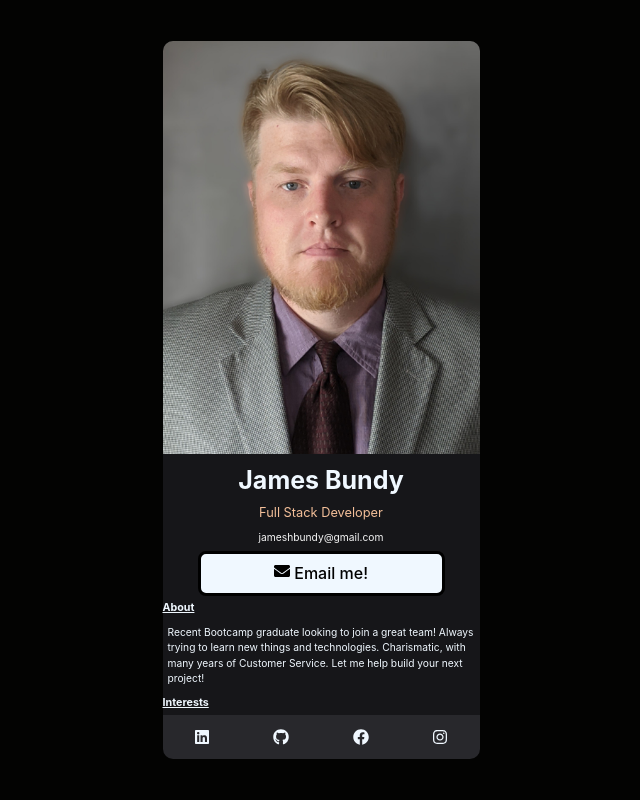
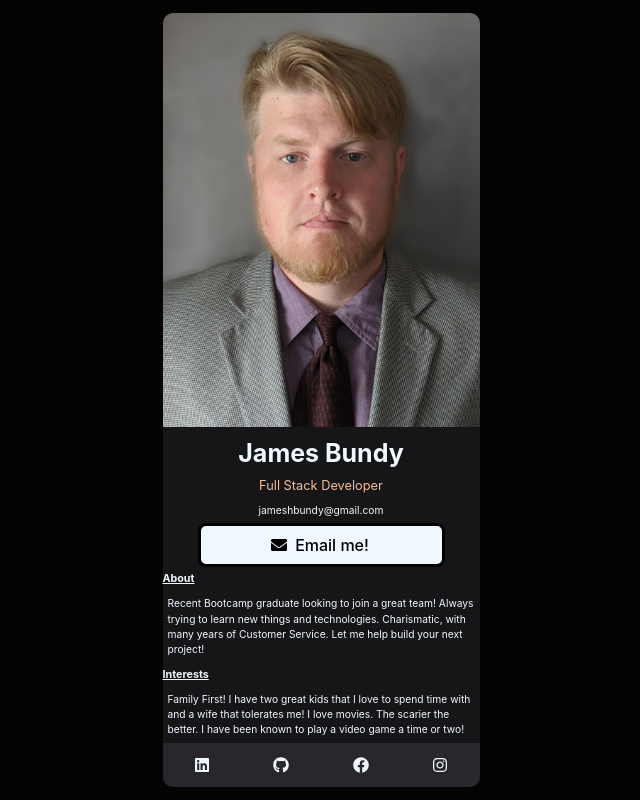
Before and after one commit to gymbundye/Digital-Business-Card, a React (Vite) app: page / in a window 1280 px wide. Shown: the whole page, without its empty margins (319-959 px from the left). Built offline with nearby package versions, Linux system fonts and the light colour scheme.

Commit message:
fixed that damn button!

```diff
--- a/src/App.css
+++ b/src/App.css
@@ -37,9 +37,11 @@
 *{
   margin: 0px;
   padding: 0px;
+
 }
 body{
   background-color: rgb(3, 3, 2);
+
 
 }
 .title, .job, .contact{
@@ -66,6 +68,12 @@ padding: 05px;
   width: 247px;
   background-color: aliceblue;
   border: solid;
+  display: flex;
+  flex-direction: row;
+  justify-content: center;
+  align-items: center;
+  padding: 9px 13px 9px 11px;
+  gap: 8px;
 
 }
 .footer{
--- a/src/Components/Info.jsx
+++ b/src/Components/Info.jsx
@@ -14,7 +14,7 @@ function Info() {
         <h3 className='job'>Full Stack Developer</h3>
         <h4 className='contact'>jameshbundy@gmail.com</h4>
 
-        <button className='button'> <FaEnvelope className='mail'/> Email me!</button>
+        <center><button className='button'> <FaEnvelope className='mail'/> Email me!</button></center>
         <About/>
         <Interests/>
         </div>
--- a/src/Components/Interests.jsx
+++ b/src/Components/Interests.jsx
@@ -4,7 +4,10 @@ function Interests() {
   return (
     <div>
         <h6>Interests</h6>
-        <p></p>
+        <p className='about'>Family First! I have two great kids
+        that I love to spend time with and a wife that tolerates me! I love movies.
+        The scarier the better. I have been known to play a video game a time or two!
+        </p>
     </div>
   )
 }
```
